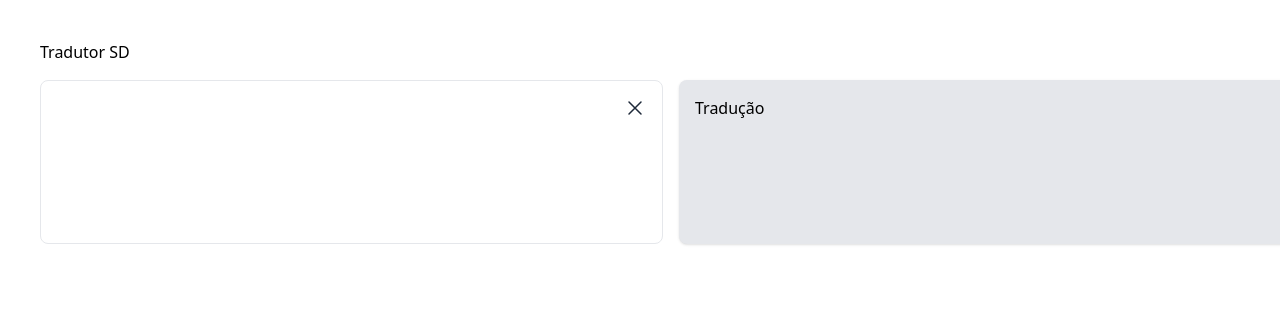
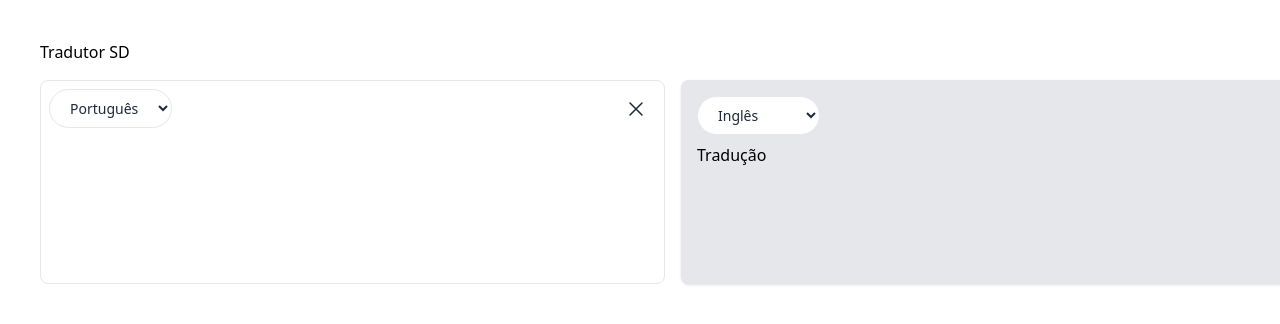
Before and after one commit to rafxhs/IFPE_SD_projeto, a Vue app: page / in a window 1280 px wide. Shown: the top 324 px of the page. Built offline with nearby package versions, Linux system fonts and the light colour scheme.

Commit message:
Deixando tamanho do container de resultado automático, adicionando selects para as linguagens base e alvo.

```diff
--- a/src/App.vue
+++ b/src/App.vue
@@ -1,6 +1,8 @@
 <script setup>
 import { ref } from 'vue'
 const userInput = ref('')
+const baseLanguage = ref('pt_BR')
+const targetLanguage = ref('en_US')
 
 function clearInput() {
   userInput.value = ''
@@ -13,11 +15,20 @@ function clearInput() {
   <div class="flex flex-col h-screen w-screen items-start gap-4 bg-white p-10">
     <h1>Tradutor SD</h1>
     <div class="flex flex-row space-x-4">
-      <div class="relative">
+      <div class="relative rounded-lg border border-gray-200">
+
+         <select v-model="baseLanguage" class="absolute top-2 left-2 rounded-full text-gray-800 py-2 px-4 text-sm bg-white border border-gray-200" id="baseLanguageSelect">
+          <option value="pt_BR" selected>Português</option>
+          <option value="en_US">Inglês</option>
+          <option value="es_ES">Espanhol</option>
+          <option value="fr_FR">Francês</option>
+        </select>
+
+        <br>
 
         <textarea
         v-model="userInput"
-        class="w-[623px] h-[164px] p-4 pr-12 rounded-lg border border-gray-200 p-4 bg-white text-gray-800 resize-none focus:outline-none focus:ring-0"
+        class="w-[623px] h-[164px] mt-2 p-4 pr-12 p-4 bg-white text-gray-800 resize-none focus:outline-none focus:ring-0"
         />
 
         <button
@@ -32,8 +43,17 @@ function clearInput() {
         </button>
   </div>
 
-  <div class="w-[623px] h-[164px] p-4 pr-12 rounded-lg p-4 bg-gray-200 shadow break-words whitespace-normal">
-    {{ userInput || 'Tradução' }}
+  <div class="w-[623px] h-[auto] p-4 pr-12 rounded-lg p-4 bg-gray-200 shadow break-words whitespace-normal">
+    <select v-model="targetLanguage" class="top-2 left-2 rounded-full text-gray-800 py-2 px-4 text-sm bg-white border border-gray-200" id="targetLanguageSelect">
+          <option value="pt_BR" selected>Português</option>
+          <option value="en_US">Inglês</option>
+          <option value="es_ES">Espanhol</option>
+          <option value="fr_FR">Francês</option>
+        </select>
+        <br>
+        <p class="mt-2">
+          {{ userInput || 'Tradução' }}
+        </p>
   </div>
 
     </div>
```
